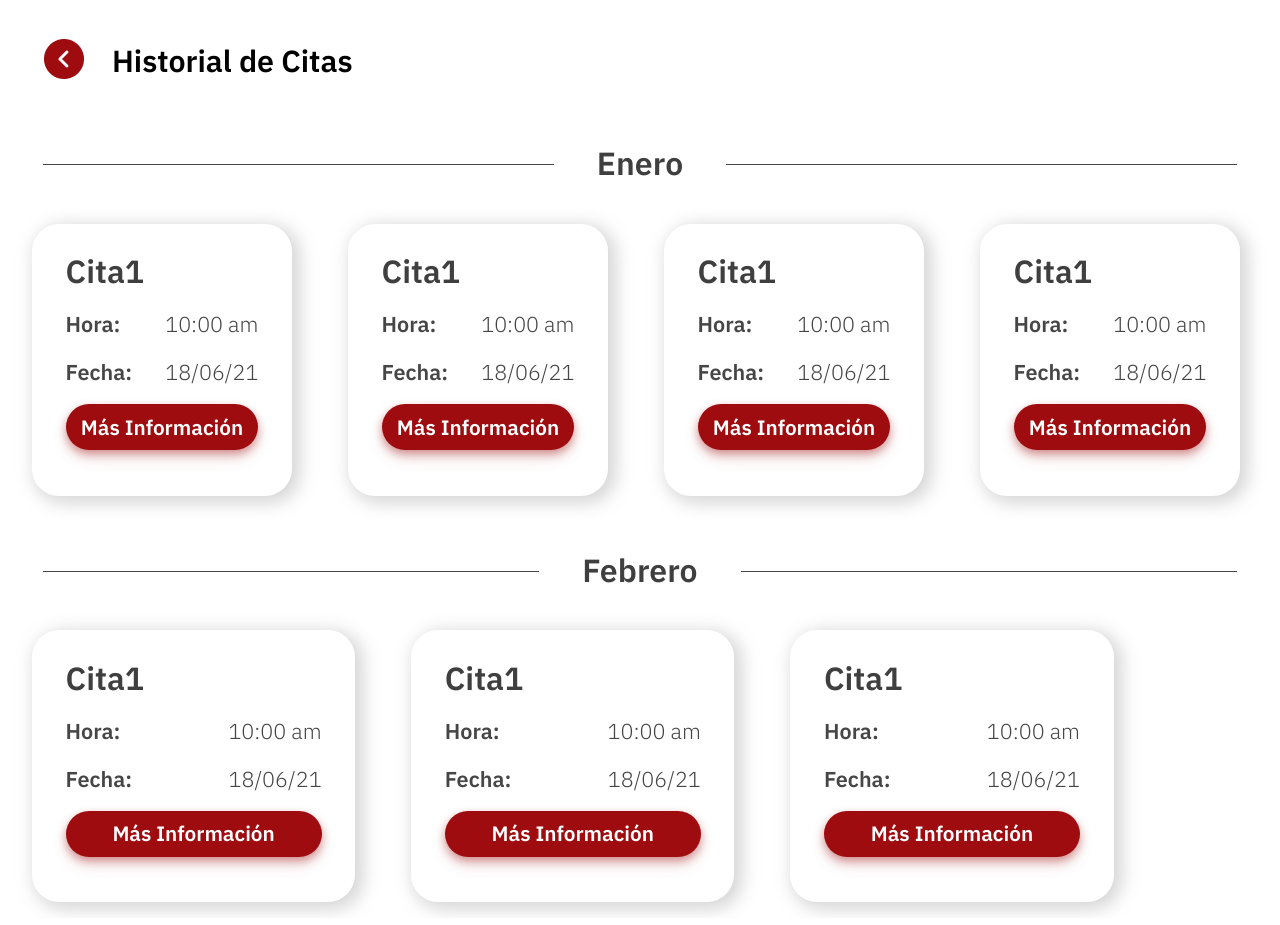
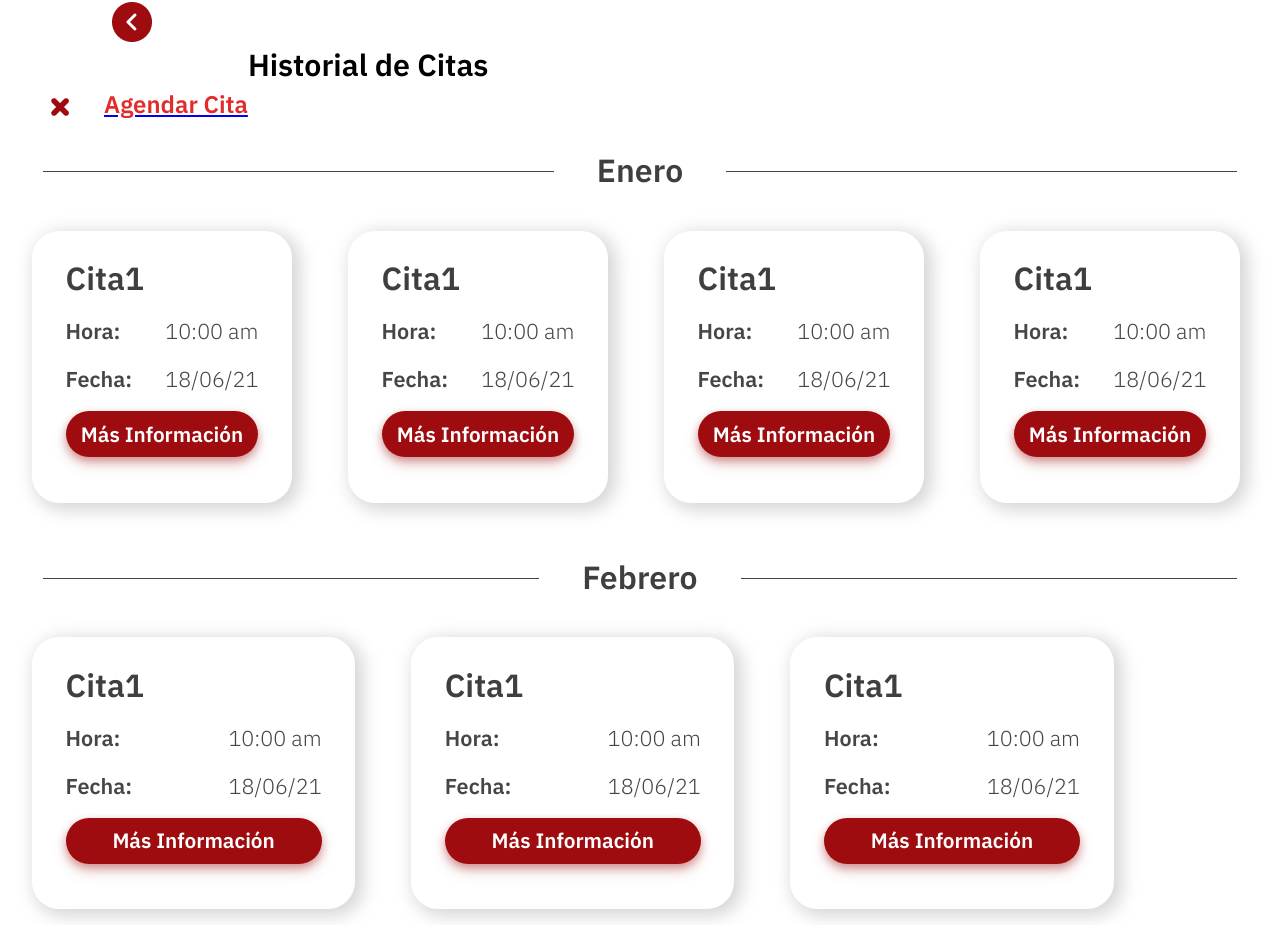
Before and after one commit to wildchamo/SerenaUAO, a React (Create React App) app in the folder finalweb/: page /Historial in a window 1280 px wide. Built offline with nearby package versions, Linux system fonts and the light colour scheme.

Commit message:
fix: titulo Modal

```diff
--- a/finalweb/src/componentes/TituloModal/TituloModal.css
+++ b/finalweb/src/componentes/TituloModal/TituloModal.css
@@ -0,0 +1,8 @@
+.tituloModal{
+    display: flex;
+    flex-direction: row;
+}
+.tituloModal-t{
+   color: rgb(226, 43, 43);
+
+}
--- a/finalweb/src/componentes/TituloModal/TituloModal.js
+++ b/finalweb/src/componentes/TituloModal/TituloModal.js
@@ -0,0 +1,13 @@
+import React from "react";
+import "./TituloModal.css";
+import BotonVolver from "../CitaHisto/BotonVolver/BotonVolver";
+
+const TituloModal= function({titulo,imagen}){
+    return(
+       <div className="tituloModal">
+           <BotonVolver imagen={imagen} />
+           <h2 className="tituloModal-t">{titulo}</h2>
+       </div>
+        )
+}
+export default TituloModal;
--- a/finalweb/src/paginas/Historial/Historial.js
+++ b/finalweb/src/paginas/Historial/Historial.js
@@ -6,7 +6,8 @@ import BotonVolver from "../../componentes/CitaHisto/BotonVolver/BotonVolver";
 import CitaHisto from "../../componentes/CitaHisto/CitaHisto";
 import linea from "../../imagenes/linea.jpeg";
 import volver from "../../imagenes/volveratrasrojo.png";
-//import botonx from "../../imagenes/Xfondoblanco.png";
+import TituloModal from "../../componentes/TituloModal/TituloModal";
+import botonx from "../../imagenes/Xfondoblanco.png";
 //import boton2 from "../../imagenes/Xfondorojo.png";
 
 const data = {
@@ -25,6 +26,7 @@ class Historial extends Component {
                 <div className="Titulo">
                     <Link to="/Home">
                         <BotonVolver imagen={volver} />
+                        <TituloModal titulo="Agendar Cita" imagen={botonx} ></TituloModal>
 
                     </Link>
                     <Titulo texto="Historial de Citas"/>
```
